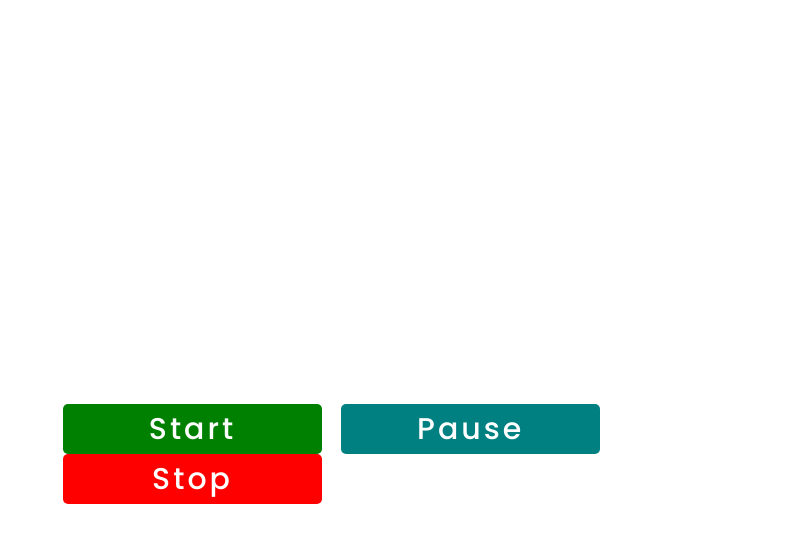
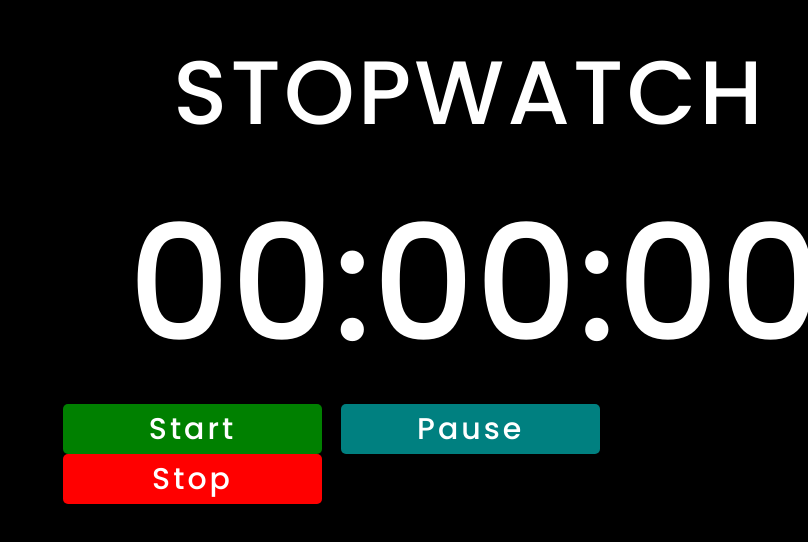
Before and after one commit to Daniellrjalves/Stopwatch, a plain HTML site: page index.htm in a window 1280 px wide. Shown: the part 238-780 px from the top of the page, without its empty margins (472-1280 px from the left). Drawn offline with Linux system fonts and the light colour scheme.

Commit message:
aterando background

```diff
--- a/style.css
+++ b/style.css
@@ -6,7 +6,7 @@
 }
 
 body {
-    color: #000000;
+    background: #000000;
 }
 
 h2 {
```
